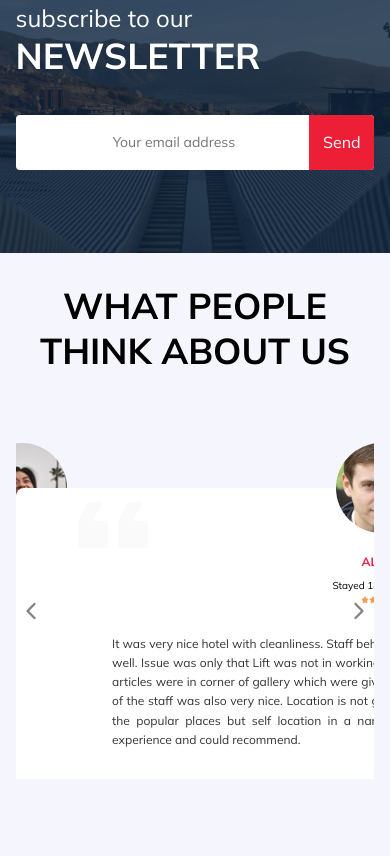
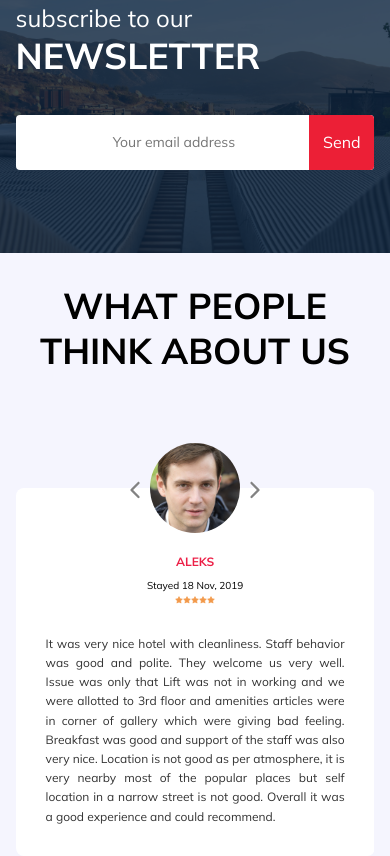
Before and after one commit to zemk/Hotel-Booking, a plain HTML site: page index.html in a window 390 px wide. Shown: the part 1194-2050 px from the top of the page. Before the commit the page ends 1973 px from the top, so only its background shows below. Drawn offline with nearby package versions, Linux system fonts and the light colour scheme.

Commit message:
create: media rules for reviews

```diff
--- a/sass/_media.sass
+++ b/sass/_media.sass
@@ -56,6 +56,10 @@
     width: 100%
   .map
     width: 100%
+  .reviews
+    &-slider
+      &__item
+        max-width: 580px
 @media (max-width: 768px)
   .container
     max-width: 576px
@@ -106,6 +110,22 @@
       width: 92%
       align-items: flex-start
       flex-direction: column
+  .reviews
+    &-slider
+      &__item
+        padding: 0 30px 30px
+        &::after, &::before
+          display: none
+      &__button
+        top: 32px
+        &--prev
+          left: 50%
+          margin-left: -60px
+          transform: translate(-50%, 0)
+        &--next
+          right: 50%
+          margin-right: -60px
+          transform: translate(50%, 0)
 @media ( max-width: 576px  )
   .logo
     width: 99px
--- a/sass/blocks/_reviews.sass
+++ b/sass/blocks/_reviews.sass
@@ -17,7 +17,7 @@
       border-radius: 8px
       padding: 0 62px 30px
       margin: 45px auto 0
-      width: 730px
+      max-width: 730px
       position: relative
       &::before
         content: ' '
```
Also changed, not shown: css/style.css, 1 other file.
